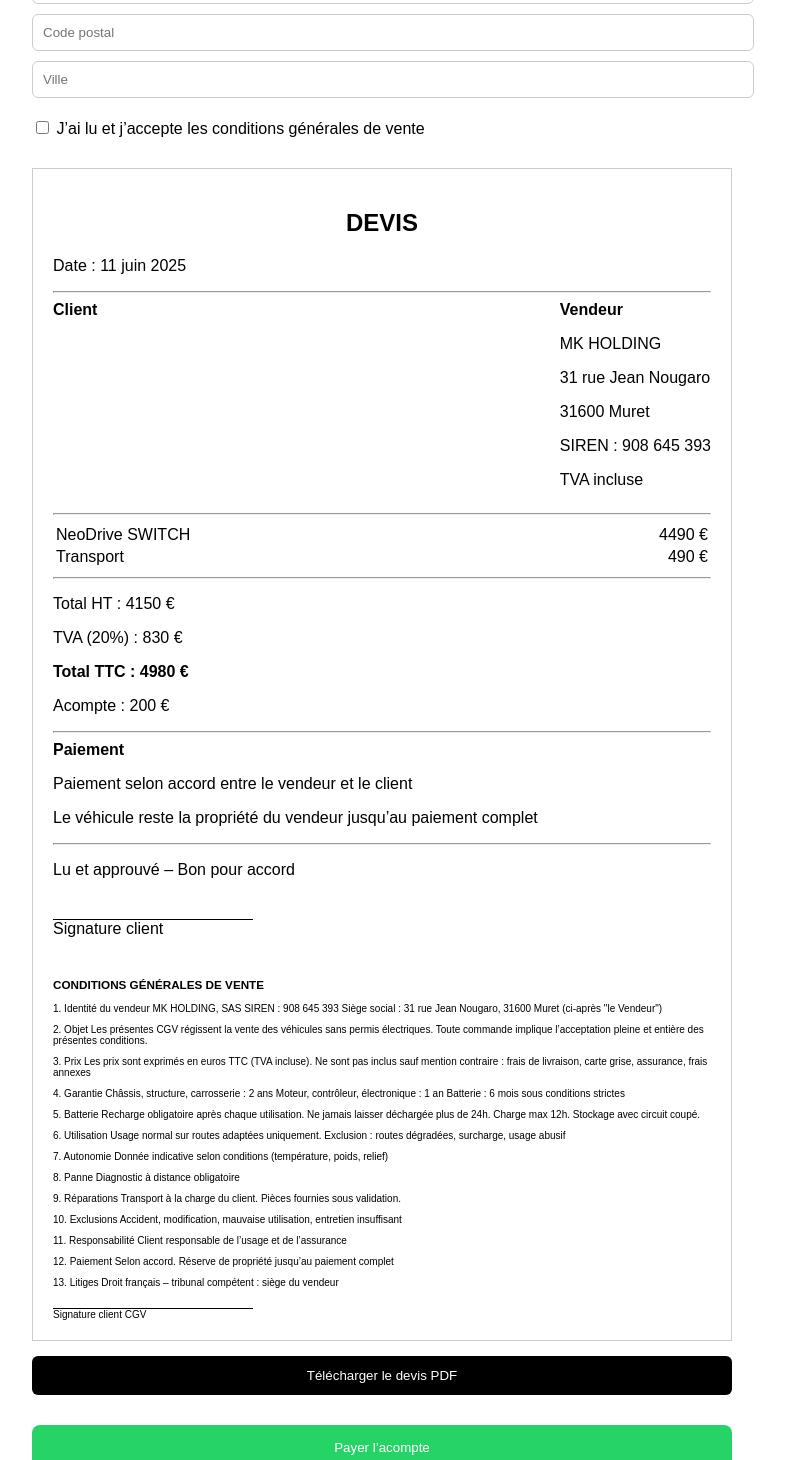
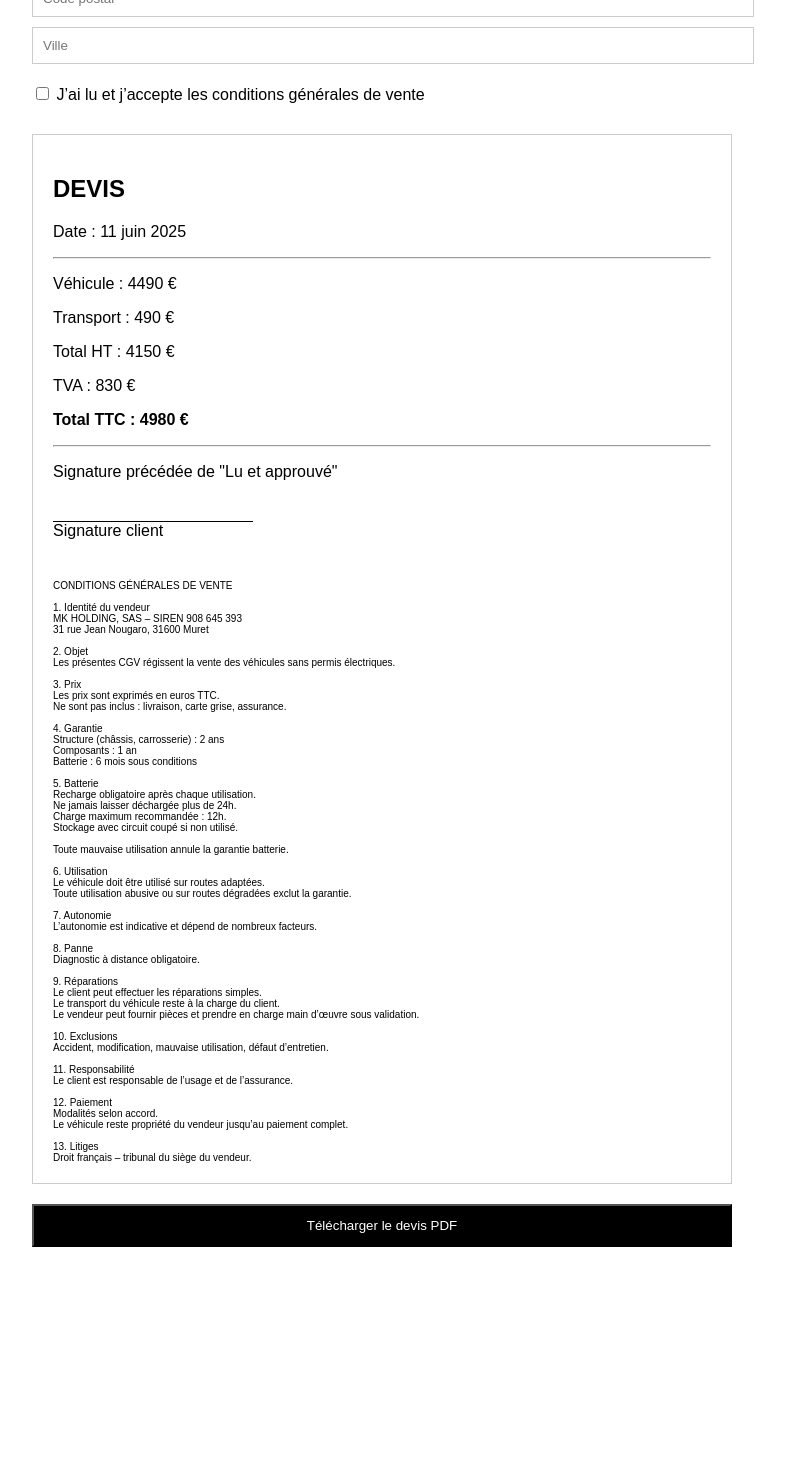
Before and after one commit to khelifamansour/neodrive-site, a Next.js app: page /reservation in a window 1280 px wide. Shown: the part 380-1840 px from the top of the page, without its empty margins (258-1043 px from the left). After the commit the page ends 1647 px from the top, so only its background shows below. Built offline with nearby package versions, Linux system fonts and the light colour scheme.

Commit message:
Update page.tsx

```diff
--- a/app/reservation/page.tsx
+++ b/app/reservation/page.tsx
@@ -13,7 +13,6 @@ export default function Reservation() {
 
   const today = "11 juin 2025";
 
-  // PRICES TTC
   const prixVehiculeTTC = 4490;
   const transportTTC = 490;
 
@@ -27,15 +26,8 @@ export default function Reservation() {
   return (
     <main style={{ maxWidth: 700, margin: "0 auto", padding: 20, fontFamily: "Arial" }}>
 
-      <h1 style={{ fontSize: 24, fontWeight: "bold" }}>
-        Réservation véhicule
-      </h1>
+      <h1 style={{ fontSize: 24, fontWeight: "bold" }}>Réservation véhicule</h1>
 
-      <p style={{ color: "#555" }}>
-        Complétez vos informations pour générer votre devis
-      </p>
-
-      {/* FORM */}
       <div>
         <input placeholder="Nom" value={nom} onChange={(e) => setNom(e.target.value)} style={input}/>
         <input placeholder="Prénom" value={prenom} onChange={(e) => setPrenom(e.target.value)} style={input}/>
@@ -48,210 +40,98 @@ export default function Reservation() {
       {/* ACCEPT CGV */}
       <div style={{ marginTop: 20 }}>
         <label>
-          <input
-            type="checkbox"
-            checked={accepted}
-            onChange={(e) => setAccepted(e.target.checked)}
-          />{" "}
+          <input type="checkbox" checked={accepted} onChange={(e) => setAccepted(e.target.checked)} />{" "}
           J’ai lu et j’accepte les conditions générales de vente
         </label>
       </div>
 
       {/* DEVIS */}
-      <div id="devis" style={{
-        marginTop: 30,
-        border: "1px solid #ccc",
-        padding: 20,
-        background: "#fff"
-      }}>
+      <div id="devis" style={{ marginTop: 30, border: "1px solid #ccc", padding: 20 }}>
 
-        <h2 style={{ textAlign: "center" }}>DEVIS</h2>
+        <h2>DEVIS</h2>
+        <p>Date : {today}</p>
 
-        <p>Date : {today}</p>
+        <p><strong>{prenom} {nom}</strong></p>
+        <p>{adresse}</p>
 
         <hr />
 
-        <div style={{ display: "flex", justifyContent: "space-between" }}>
-          <div>
-            <strong>Client</strong>
-            <p>{prenom} {nom}</p>
-            <p>{adresse}</p>
-            <p>{cp} {ville}</p>
-            <p>{phone}</p>
-          </div>
+        <p>Véhicule : {prixVehiculeTTC} €</p>
+        <p>Transport : {transportTTC} €</p>
 
-          <div>
-            <strong>Vendeur</strong>
-            <p>MK HOLDING</p>
-            <p>31 rue Jean Nougaro</p>
-            <p>31600 Muret</p>
-            <p>SIREN : 908 645 393</p>
-            <p>TVA incluse</p>
-          </div>
-        </div>
+        <p>Total HT : {totalHT.toFixed(0)} €</p>
+        <p>TVA : {tva.toFixed(0)} €</p>
+        <p><strong>Total TTC : {totalTTC.toFixed(0)} €</strong></p>
 
         <hr />
 
-        <table style={{ width: "100%" }}>
-          <tbody>
-            <tr>
-              <td>NeoDrive SWITCH</td>
-              <td style={{ textAlign: "right" }}>{prixVehiculeTTC} €</td>
-            </tr>
-            <tr>
-              <td>Transport</td>
-              <td style={{ textAlign: "right" }}>{transportTTC} €</td>
-            </tr>
-          </tbody>
-        </table>
-
-        <hr />
-
-        <p>Total HT : {totalHT.toFixed(0)} €</p>
-        <p>TVA (20%) : {tva.toFixed(0)} €</p>
-        <p><strong>Total TTC : {totalTTC.toFixed(0)} €</strong></p>
-
-        <p>Acompte : 200 €</p>
-
-        <hr />
-
-        <strong>Paiement</strong>
-        <p>Paiement selon accord entre le vendeur et le client</p>
-        <p>Le véhicule reste la propriété du vendeur jusqu’au paiement complet</p>
-
-        <hr />
-
-        <p>Lu et approuvé – Bon pour accord</p>
-
+        <p>Signature précédée de "Lu et approuvé"</p>
         <div style={{ marginTop: 40 }}>
-          <div style={{ borderTop: "1px solid #000", width: 200 }}>
-            Signature client
-          </div>
+          <div style={{ borderTop: "1px solid black", width: 200 }}>Signature client</div>
         </div>
 
-        {/* CGV FULL */}
-        <div style={{ marginTop: 40, fontSize: 10 }}>
+        {/* FULL CGV */}
+        <div style={{ marginTop: 40, fontSize: 10, whiteSpace: "pre-line" }}>
+{`CONDITIONS GÉNÉRALES DE VENTE
 
-          <h3>CONDITIONS GÉNÉRALES DE VENTE</h3>
+1. Identité du vendeur
+MK HOLDING, SAS – SIREN 908 645 393
+31 rue Jean Nougaro, 31600 Muret
 
-          <p>
-1. Identité du vendeur
-MK HOLDING, SAS
-SIREN : 908 645 393
-Siège social : 31 rue Jean Nougaro, 31600 Muret
-(ci-après "le Vendeur")
-          </p>
-
-          <p>
 2. Objet
 Les présentes CGV régissent la vente des véhicules sans permis électriques.
-Toute commande implique l’acceptation pleine et entière des présentes conditions.
-          </p>
 
-          <p>
 3. Prix
-Les prix sont exprimés en euros TTC (TVA incluse).
-Ne sont pas inclus sauf mention contraire :
-frais de livraison, carte grise, assurance, frais annexes
-          </p>
+Les prix sont exprimés en euros TTC.
+Ne sont pas inclus : livraison, carte grise, assurance.
 
-          <p>
 4. Garantie
-Châssis, structure, carrosserie : 2 ans
-Moteur, contrôleur, électronique : 1 an
-Batterie : 6 mois sous conditions strictes
-          </p>
+Structure (châssis, carrosserie) : 2 ans
+Composants : 1 an
+Batterie : 6 mois sous conditions
 
-          <p>
 5. Batterie
 Recharge obligatoire après chaque utilisation.
 Ne jamais laisser déchargée plus de 24h.
-Charge max 12h.
-Stockage avec circuit coupé.
-          </p>
+Charge maximum recommandée : 12h.
+Stockage avec circuit coupé si non utilisé.
 
-          <p>
+Toute mauvaise utilisation annule la garantie batterie.
+
 6. Utilisation
-Usage normal sur routes adaptées uniquement.
-Exclusion : routes dégradées, surcharge, usage abusif
-          </p>
+Le véhicule doit être utilisé sur routes adaptées.
+Toute utilisation abusive ou sur routes dégradées exclut la garantie.
 
-          <p>
 7. Autonomie
-Donnée indicative selon conditions (température, poids, relief)
-          </p>
+L’autonomie est indicative et dépend de nombreux facteurs.
 
-          <p>
 8. Panne
-Diagnostic à distance obligatoire
-          </p>
+Diagnostic à distance obligatoire.
 
-          <p>
 9. Réparations
-Transport à la charge du client.
-Pièces fournies sous validation.
-          </p>
+Le client peut effectuer les réparations simples.
+Le transport du véhicule reste à la charge du client.
+Le vendeur peut fournir pièces et prendre en charge main d’œuvre sous validation.
 
-          <p>
 10. Exclusions
-Accident, modification, mauvaise utilisation, entretien insuffisant
-          </p>
+Accident, modification, mauvaise utilisation, défaut d’entretien.
 
-          <p>
 11. Responsabilité
-Client responsable de l’usage et de l’assurance
-          </p>
+Le client est responsable de l’usage et de l’assurance.
 
-          <p>
 12. Paiement
-Selon accord.
-Réserve de propriété jusqu’au paiement complet
-          </p>
+Modalités selon accord.
+Le véhicule reste propriété du vendeur jusqu’au paiement complet.
 
-          <p>
 13. Litiges
-Droit français – tribunal compétent : siège du vendeur
-          </p>
-
-          <div style={{ marginTop: 20 }}>
-            <div style={{ borderTop: "1px solid black", width: 200 }}>
-              Signature client CGV
-            </div>
-          </div>
-
+Droit français – tribunal du siège du vendeur.`}
         </div>
 
       </div>
 
-      {/* PDF */}
       <button onClick={() => window.print()} style={btn}>
         Télécharger le devis PDF
       </button>
-
-      {/* PAYMENT */}
-      <div style={{ marginTop: 20 }}>
-        <a href="https://buy.stripe.com/YOUR_LINK" target="_blank">
-          <button style={payBtn} disabled={!accepted}>
-            Payer l’acompte
-          </button>
-        </a>
-      </div>
-
-      {/* STYLES */}
-      <style>
-        {`
-        @media print {
-          body * { visibility: hidden; }
-          #devis, #devis * { visibility: visible; }
-          #devis {
-            position: absolute;
-            top: 0;
-            left: 0;
-            width: 100%;
-          }
-        }
-        `}
-      </style>
 
     </main>
   );
@@ -261,26 +141,13 @@ const input = {
   width: "100%",
   padding: 10,
   marginTop: 10,
-  border: "1px solid #ccc",
-  borderRadius: 6
+  border: "1px solid #ccc"
 };
 
 const btn = {
-  marginTop: 15,
+  marginTop: 20,
   padding: 12,
   width: "100%",
   background: "#000",
-  color: "white",
-  border: "none",
-  borderRadius: 6
+  color: "white"
 };
-
-const payBtn = {
-  marginTop: 10,
-  padding: 15,
-  width: "100%",
-  background: "#25D366",
-  color: "white",
-  border: "none",
-  borderRadius: 8
-};
```
